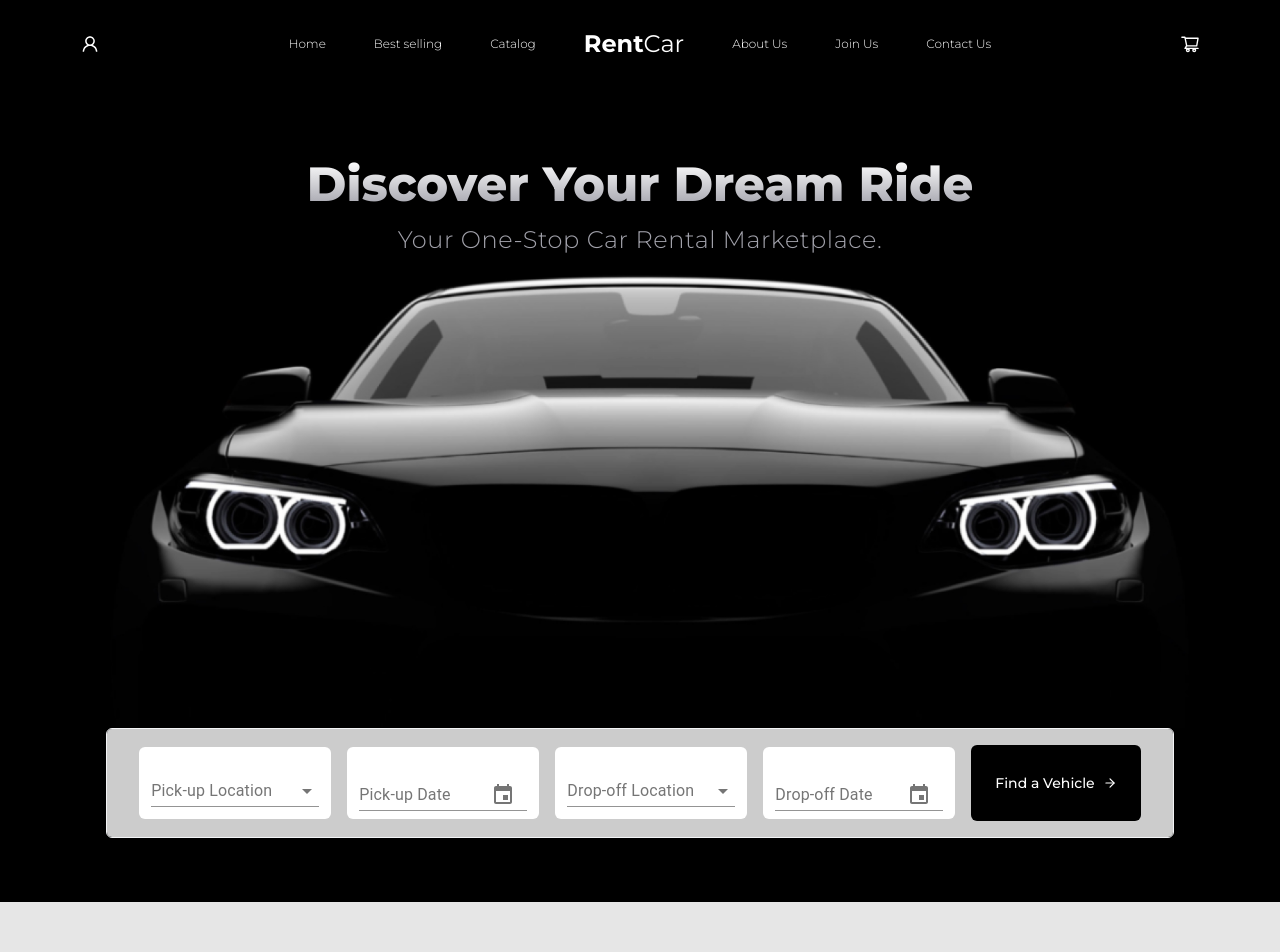
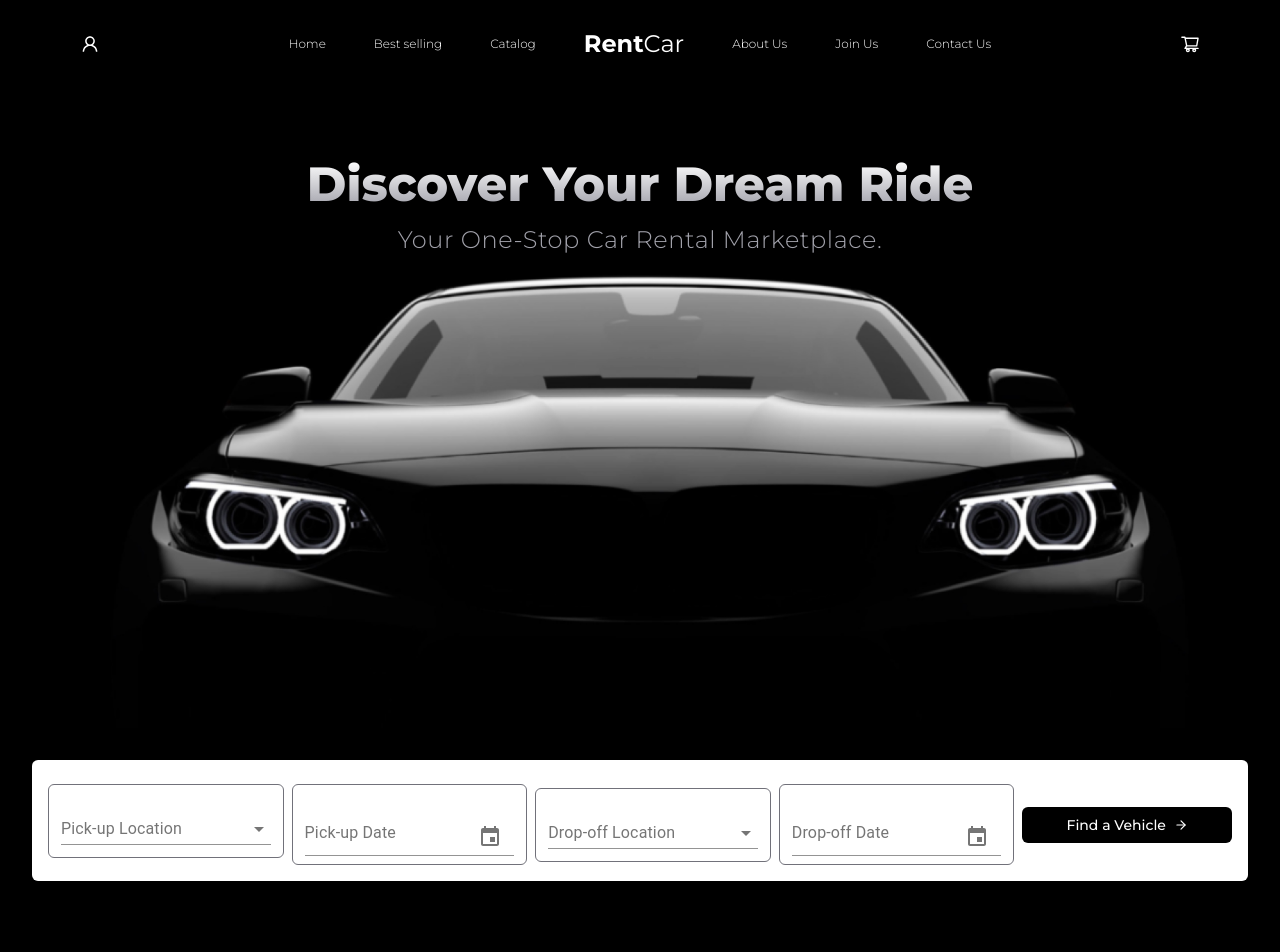
Before and after one commit to akh9001/rentCars, a React (Create React App) app in the folder client/: page / in a window 1280 px wide. Shown: the top 952 px of the page. Built offline with nearby package versions, Linux system fonts and the light colour scheme.

Commit message:
update landing page

```diff
--- a/client/src/components/Admin/Chart/ChartOrders.jsx
+++ b/client/src/components/Admin/Chart/ChartOrders.jsx
@@ -5,7 +5,7 @@ const ChartOrders = () => {
   const [chartOptions, setChartOptions] = useState({
     series: [
       {
-        name: 'series2',
+        name: 'Orders',
         data: [11, 32, 45, 32, 34, 52, 41],
       },
     ],
--- a/client/src/components/Admin/Chart/ChartRevenue.jsx
+++ b/client/src/components/Admin/Chart/ChartRevenue.jsx
@@ -5,7 +5,7 @@ const ChartRevenue = () => {
   const [chartOptions, setChartOptions] = useState({
     series: [
       {
-        name: 'series1',
+        name: 'Revenues',
         data: [31, 40, 28, 51, 42, 109, 100],
       },
     ],
--- a/client/src/components/Admin/DashboardBody/PerformanceOverview.jsx
+++ b/client/src/components/Admin/DashboardBody/PerformanceOverview.jsx
@@ -21,7 +21,7 @@ export default function PerformanceOverview() {
                         <BiInfoCircle className="float-right text-zinc-500" />
                         <BsBoxSeam size={25} />
                         <p className="mt-2">Total Items order</p>
-                        <h2 className="font-bold text-4xl mt-4">2 676 </h2>
+                        <h2 className="font-bold text-4xl mt-4">2 676</h2>
                     </div>
                 </div>
 
--- a/client/src/components/Admin/DashboardBody/TopPlacementsByCategories.jsx
+++ b/client/src/components/Admin/DashboardBody/TopPlacementsByCategories.jsx
@@ -8,7 +8,7 @@ export default function TopPlacementsByCategories() {
 
     const data = [
         {
-          title: "Cars by revenue",
+          title: "Cars by categories",
           items: [
             { name: "S 500 Sedan", price: "320 DH" },
             { name: "S 600 Sedan", price: "350 DH" },
@@ -19,7 +19,7 @@ export default function TopPlacementsByCategories() {
           ],
         },
         {
-            title: "Cars by revenue",
+            title: "Cars by brands",
             items: [
               { name: "S 500 Sedan", price: "320 DH" },
               { name: "S 600 Sedan", price: "350 DH" },
@@ -30,7 +30,7 @@ export default function TopPlacementsByCategories() {
             ],
           },
           {
-            title: "Cars by revenue",
+            title: "Cars by brands",
             items: [
               { name: "S 500 Sedan", price: "320 DH" },
               { name: "S 600 Sedan", price: "350 DH" },
--- a/client/src/components/Client/LandingPage/Benefits.jsx
+++ b/client/src/components/Client/LandingPage/Benefits.jsx
@@ -3,7 +3,7 @@ import { IoMdHand } from 'react-icons/io';
 import { GiTakeMyMoney } from 'react-icons/gi';
 
 const ServiceCard = ({ Icon, title, description }) => (
-    <div className="flex flex-col w-80 items-center p-6 bg-white rounded-lg shadow-md">
+  <div className="flex flex-col w-full md:w-80 items-center p-6 bg-white rounded-lg shadow-md">
     <Icon className="text-2xl mb-4" />
     <h5 className="text-lg font-bold mb-2">{title}</h5>
     <p className="text-center text-sm text-gray-600">{description}</p>
@@ -12,7 +12,7 @@ const ServiceCard = ({ Icon, title, description }) => (
 
 const Benefits = () => {
   return (
-      <div className="bg-black  py-12">
+    <div className="bg-black py-12">
       <div className="container mx-auto px-6">
         <div className="text-center mb-10 text-white">
           <h2 className="text-3xl font-bold mb-3">Our Services & Benefits</h2>
@@ -21,7 +21,7 @@ const ServiceCard = ({ Icon, title, description }) => (
             advantages. We have you covered with a variety of vehicles and flexible rental terms.
           </p>
         </div>
-          <div className="flex justify-center gap-4">
+        <div className="flex large:flex-row flex-col md:flex-row justify-center gap-4">
           <ServiceCard
             Icon={BiStar}
             title="Quality Choice"
--- a/client/src/components/Client/LandingPage/BrandsSection.jsx
+++ b/client/src/components/Client/LandingPage/BrandsSection.jsx
@@ -10,7 +10,7 @@ import Porsh from "../../../Assets/porsh.png"
 export default function BrandsSection(params) {
   return (
     <div className="bg-[#E6E6E6]">
-    <div className=" px-36 py-12">
+    <div className=" large:px-36 px-4 py-12">
       <div className="flex justify-between p-3">
         <h1 className="text-center text-2xl font-bold">Brands</h1>
         <div className="flex items-center font-medium">
--- a/client/src/components/Client/LandingPage/FilterSearch.jsx
+++ b/client/src/components/Client/LandingPage/FilterSearch.jsx
@@ -1,67 +1,48 @@
-import React from "react";
-import Autocomplete from "@material-ui/lab/Autocomplete";
-import TextField from "@material-ui/core/TextField";
-import DateFnsUtils from "@date-io/date-fns";
-import { MuiPickersUtilsProvider, KeyboardDatePicker } from "@material-ui/pickers";
-import { FiArrowRight } from "react-icons/fi";
-import { FiMapPin } from "react-icons/fi";
-import InputAdornment from '@mui/material/InputAdornment';
+import React from 'react';
+import Autocomplete from '@material-ui/lab/Autocomplete';
+import TextField from '@material-ui/core/TextField';
+import DateFnsUtils from '@date-io/date-fns';
+import { MuiPickersUtilsProvider, KeyboardDatePicker } from '@material-ui/pickers';
+import { makeStyles } from '@material-ui/core/styles';
+import { FiArrowRight } from 'react-icons/fi';
 
+const useStyles = makeStyles({
+  customInput: {
+    '& .MuiOutlinedInput-root': {
+      padding: 0,
+      '& .MuiOutlinedInput-input': {
+        padding: '10px 14px',
+      },
+    },
+    '& .MuiInputLabel-outlined': {
+      transform: 'translate(14px, 14px) scale(1)',
+    },
+    '& .MuiInputLabel-shrink': {
+      transform: 'translate(14px, -6px) scale(0.75)',
+    },
+  },
+});
 
-
-const cities = ["Casablanca", "Rabat", "Marrakech", "Tangier", "Fes", "Agadir", "Essaouira", "Chefchaouen", "Ouarzazate"];
+const cities = [
+  "Casablanca", "Rabat", "Marrakech", "Tangier", "Fes", "Agadir",
+  "Essaouira", "Chefchaouen", "Ouarzazate",
+];
 
 export default function SearchFilter() {
+  const classes = useStyles();
   const [pickUpLocation, setPickUpLocation] = React.useState(null);
   const [dropOffLocation, setDropOffLocation] = React.useState(null);
   const [pickUpDate, setPickUpDate] = React.useState(null);
   const [dropOffDate, setDropOffDate] = React.useState(null);
 
   const handleFindVehicle = () => {
-    // Handle the logic when the user clicks "Find a Vehicle"
-    console.log("Find a Vehicle clicked!");
+    console.log('Find a Vehicle clicked!');
   };
 
   return (
-<div className="relative flex items-center justify-center space-x-4 bg-white shadow-md  py-4 px-8 top-[120%] bg-white-800 rounded-md bg-clip-padding backdrop-filter backdrop-blur-xl bg-opacity-80 border border-gray-100">
-      <div className="w-48 bg-white p-3 rounded-md">
-        <Autocomplete
-          options={cities}
-          getOptionLabel={(option) => option}
-          value={pickUpLocation}
-          onChange={(event, newValue) => setPickUpLocation(newValue)}
-          renderInput={(params) => (
-            <TextField
-              {...params}
+    <div className="flex flex-wrap justify-center items-center space-x-2 space-y-2 sm:space-y-0 bg-white shadow-md py-4 px-4 sm:px-8 rounded-md m-8">
 
-              label="Pick-up Location"
-              variant="standard"
-              placeholder="Select Pick-up Location"
-              style={{ width: '100%' }}
-            />
-          )}
-        />
-      </div>
-
-      <MuiPickersUtilsProvider utils={DateFnsUtils}>
-        <div className="w-48 bg-white px-3 rounded-md">
-          <KeyboardDatePicker
-            disableToolbar
-            variant="standard"
-            format="MM/dd/yyyy"
-            margin="normal"
-            id="pick-up-date"
-            label="Pick-up Date"
-            value={pickUpDate}
-            style={{ width: '100%' }}
-            onChange={(date) => setPickUpDate(date)}
-            KeyboardButtonProps={{
-              "aria-label": "change pick-up date",
-            }}
-          />
-        </div>
-
-        <div className="w-48 bg-white p-3 rounded-md">
+      <div className="flex-1 min-w-[200px] border-solid border border-zinc-500 p-3 rounded-md">
           <Autocomplete
             options={cities}
             getOptionLabel={(option) => option}
@@ -70,41 +51,85 @@ export default function SearchFilter() {
             renderInput={(params) => (
               <TextField
                 {...params}
-                label="Drop-off Location "
+                label="Pick-up Location"
                 variant="standard"
-                placeholder="Select Drop-off Location"
-                style={{ width: '100%' }}
-
+                placeholder="Select Pick-up Location"
+                InputProps={{ ...params.InputProps, classes: { root: classes.customInput } }}
               />
             )}
           />
         </div>
 
-        <div className="w-48 bg-white px-3 rounded-md">
+
+
+
+      <MuiPickersUtilsProvider utils={DateFnsUtils}>
+        <div className="flex-1 min-w-[200px] border-solid border border-zinc-500 px-3 rounded-md">
           <KeyboardDatePicker
             disableToolbar
+            variant="inline"
+            format="MM/dd/yyyy"
+            margin="normal"
+            id="pick-up-date"
+            label="Pick-up Date"
+            value={pickUpDate}
+            fullWidth
+            onChange={setPickUpDate}
+            KeyboardButtonProps={{
+              'aria-label': 'change pick-up date',
+            }}
+            InputProps={{ className: classes.customInput }}
+            inputProps={{ style: { padding: '10px 14px' } }}
+          />
+        </div>
+
+        <div className="flex-1 min-w-[200px] border-solid border border-zinc-500 p-3 rounded-md">
+          <Autocomplete
+            options={cities}
+            getOptionLabel={(option) => option}
+            value={dropOffLocation}
+            onChange={(event, newValue) => setDropOffLocation(newValue)}
+            renderInput={(params) => (
+              <TextField
+                {...params}
+                label="Drop-off Location"
                 variant="standard"
+                placeholder="Select Drop-off Location"
+                InputProps={{ ...params.InputProps, classes: { root: classes.customInput } }}
+              />
+            )}
+          />
+        </div>
+
+        <div className="flex-1 min-w-[200px] border-solid border border-zinc-500 px-3 rounded-md">
+          <KeyboardDatePicker
+            disableToolbar
+            variant="inline"
             format="MM/dd/yyyy"
             margin="normal"
             id="drop-off-date"
             label="Drop-off Date"
             value={dropOffDate}
-            style={{ width: '100%' }}
-            onChange={(date) => setDropOffDate(date)}
+            fullWidth
+            onChange={setDropOffDate}
             KeyboardButtonProps={{
-              "aria-label": "change drop-off date",
+              'aria-label': 'change drop-off date',
             }}
+            InputProps={{ className: classes.customInput }}
+            inputProps={{ style: { padding: '10px 14px' } }}
           />
         </div>
       </MuiPickersUtilsProvider>
 
+      <div className="flex-1 min-w-[200px]">
         <button
           onClick={handleFindVehicle}
-        className="flex items-center font-medium text-sm bg-black text-white px-6 py-7 hover:bg-zinc-900 duration-300 rounded-md cursor-pointer"
+          className="w-full flex items-center justify-center font-medium text-sm bg-black text-white px-6 py-2 hover:bg-zinc-900 duration-300 rounded-md cursor-pointer"
         >
           Find a Vehicle
           <FiArrowRight className="ml-2" />
         </button>
       </div>
+    </div>
   );
 }
--- a/client/src/components/Client/LandingPage/PopularCars.jsx
+++ b/client/src/components/Client/LandingPage/PopularCars.jsx
@@ -16,7 +16,7 @@ export default function PopularCars() {
 
     return (
     <div className="bg-[#E6E6E6]">
-        <div className="px-36 py-12">
+        <div className="large:px-36 px-4 py-12">
             <div className="flex justify-between p-3">
                 <h1 className="text-center text-2xl font-bold">Popular Cars</h1>
                 <div className="flex items-center font-medium">
--- a/client/src/components/Client/LandingPage/WelcomeSection.jsx
+++ b/client/src/components/Client/LandingPage/WelcomeSection.jsx
@@ -4,10 +4,10 @@ import FilterSearch from "./FilterSearch";
 
 const WelcomeSection = () => {
   return (
-    <div className="flex justify-center items-center flex-col bg-black text-white large:py-16 py-16 text-center">
-     <div className="absolute top-32 z-30 text-5xl font-extrabold mb-8 p-8 rounded-md">
+    <div className="flex justify-center items-center flex-col bg-black text-white large:py-16 pt-16 text-center">
+     <div className="absolute top-16 large:top-32 z-30 text-5xl font-extrabold mb-8 p-8 rounded-md">
         <h1 className="large:mb-4 bg-gradient-to-b large:text-5xl text-2xl from-white to-zinc-400 bg-clip-text text-transparent">Discover Your Dream Ride</h1>
-        <p className="large:text-2xl text-sm  font-light text-zinc-400 tracking-wide">
+        <p className="large:text-2xl text-sm font-light text-zinc-400 tracking-wide">
             Your One-Stop Car Rental Marketplace.
         </p>
         </div>
```
Also changed, not shown: client/src/components/Client/LandingPage/HowWorks.jsx (+4 -4 lines), client/src/components/Client/LandingPage/TestimonialSlider.jsx (+29 -9 lines). Lines whose indentation alone changed are shown as unchanged.
